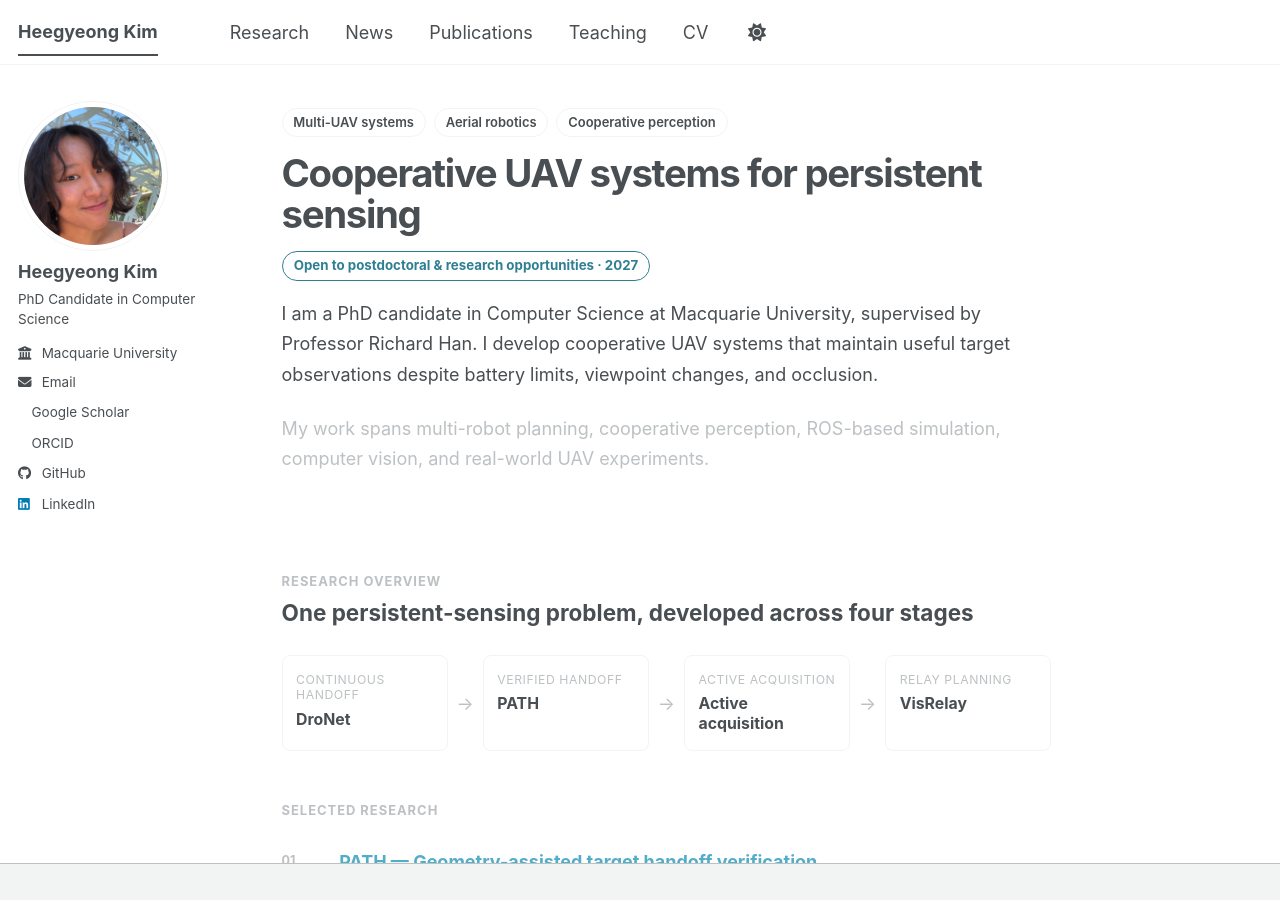
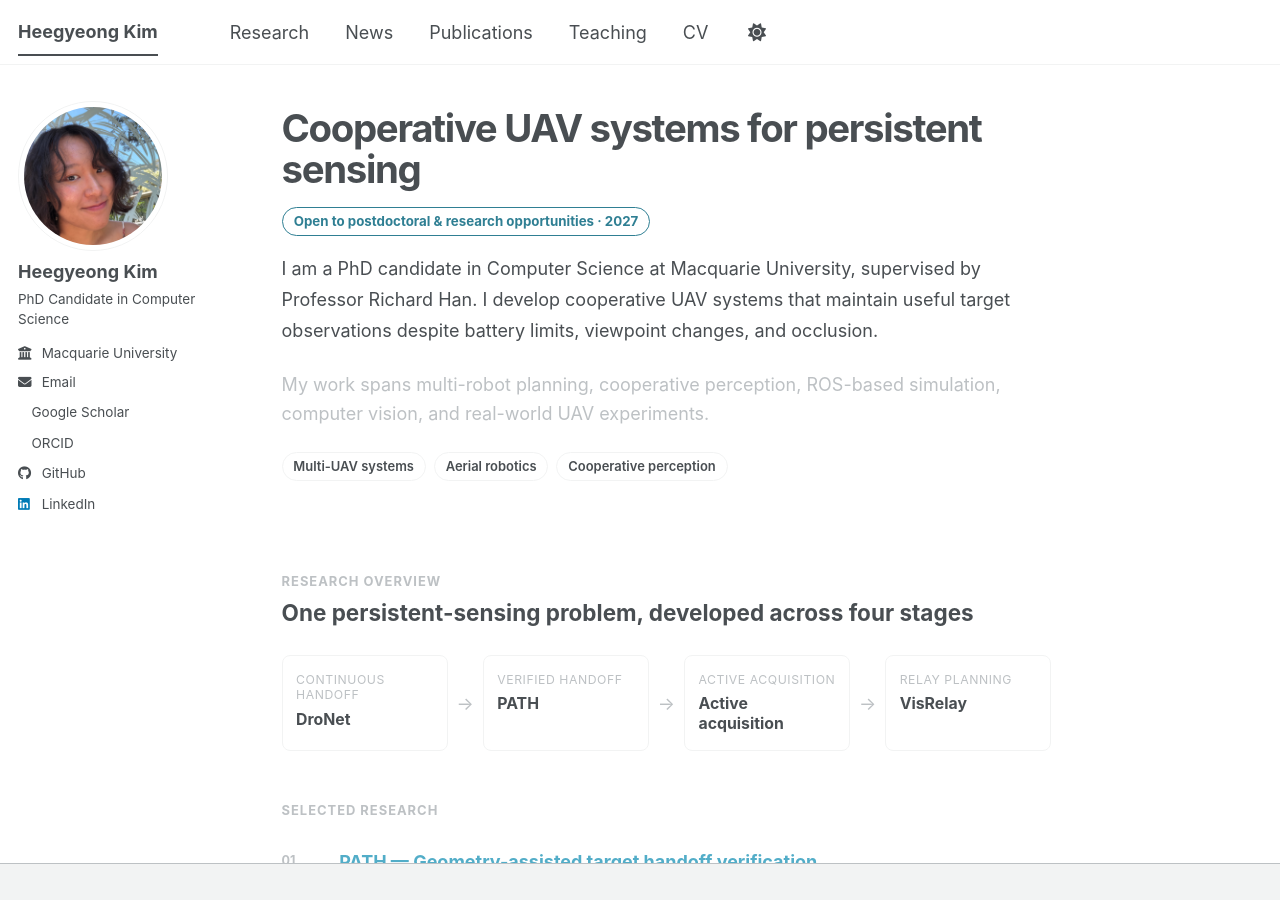
Before and after one commit to HeegyeongK/heegyeongk.github.io, a Jekyll site: the page built from _pages/about.md, in a window 1280 px wide and 900 px high. Built offline with Jekyll 4.4.1, drawn with Linux system fonts in a browser that asks for light colours; a style sheet for code colours, icons or effects is not loaded.

Commit message:
Move research area badges below homepage introduction

```diff
--- a/_pages/about.md
+++ b/_pages/about.md
@@ -8,11 +8,6 @@ redirect_from:
 ---
 
 <section class="home-hero">
-  <div class="research-focus-badges" aria-label="Research areas">
-    <span class="focus-badge">Multi-UAV systems</span>
-    <span class="focus-badge">Aerial robotics</span>
-    <span class="focus-badge">Cooperative perception</span>
-  </div>
   <h1>Cooperative UAV systems for persistent sensing</h1>
   <div class="availability-badge">Open to postdoctoral &amp; research opportunities · 2027</div>
   <p class="home-lead">
@@ -24,6 +19,11 @@ redirect_from:
     My work spans multi-robot planning, cooperative perception, ROS-based simulation,
     computer vision, and real-world UAV experiments.
   </p>
+  <div class="research-focus-badges" aria-label="Research areas">
+    <span class="focus-badge">Multi-UAV systems</span>
+    <span class="focus-badge">Aerial robotics</span>
+    <span class="focus-badge">Cooperative perception</span>
+  </div>
 </section>
 
 <section class="home-section">
```
